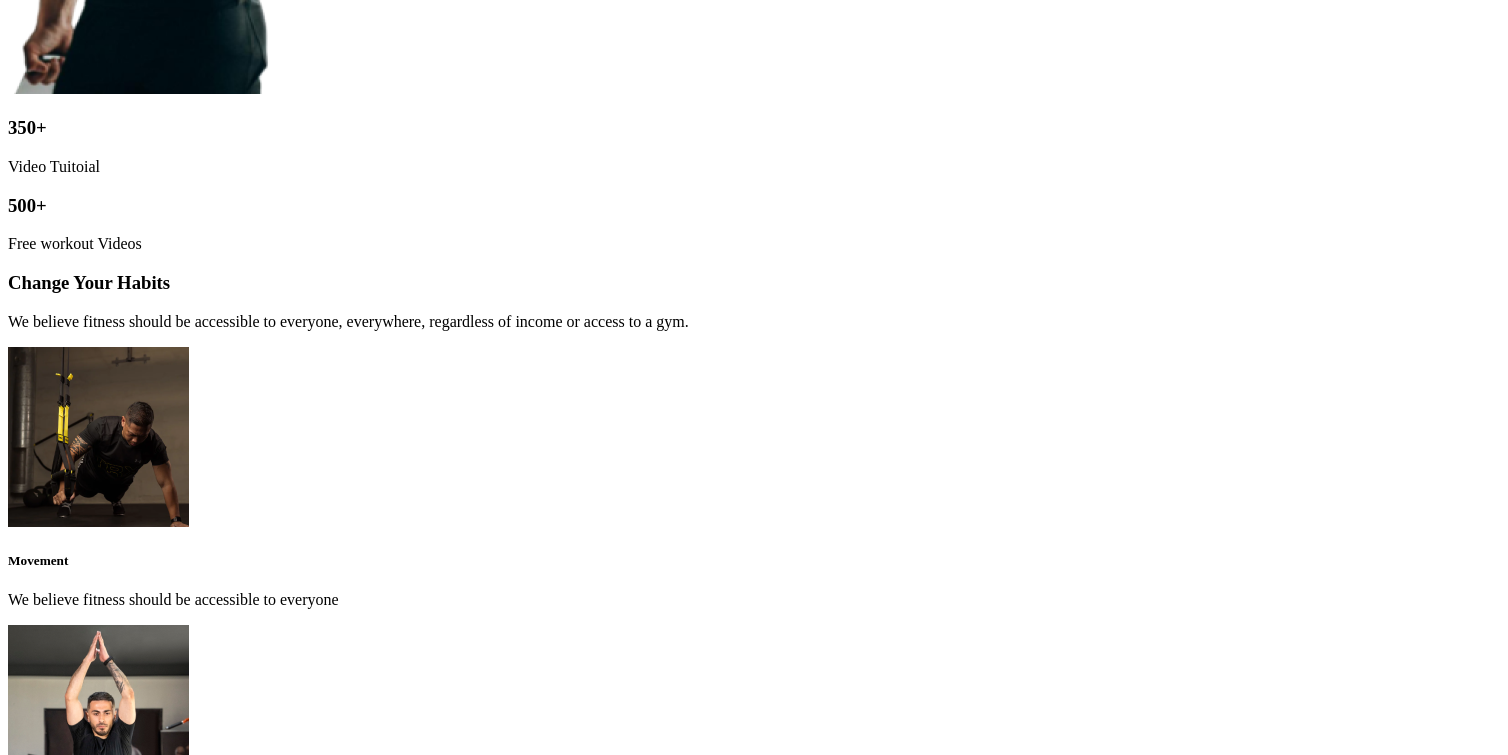
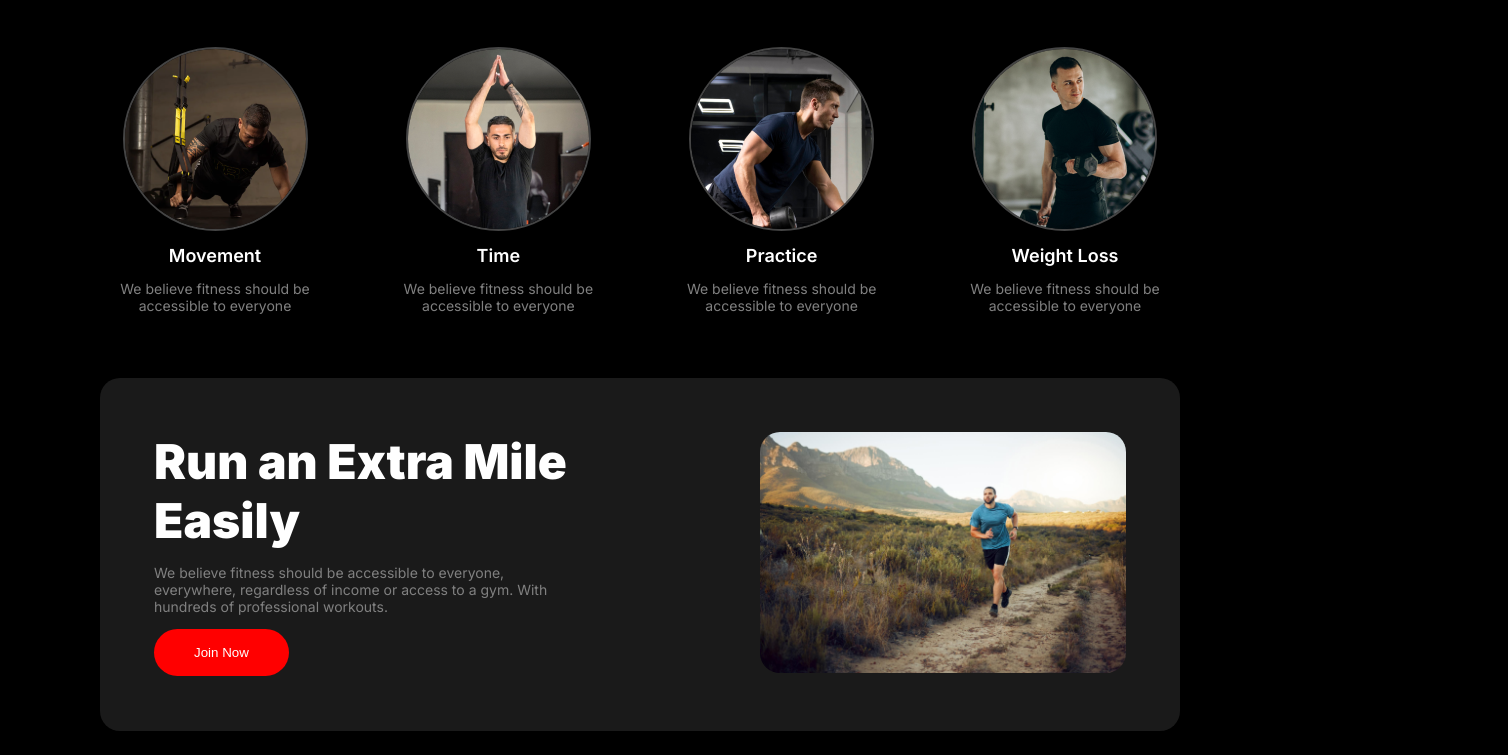
Before and after one commit to Thoryan009/b10a2, a plain HTML site: page index.html in a window 1280 px wide. Shown: the part 774-1529 px from the top of the page, 1508 px wide, since content can reach past the window. Drawn offline with Linux system fonts and the light colour scheme; the site is published under a folder, as on GitHub Pages, so addresses that start at the root find nothing; a web font is replaced by a local one.

Commit message:
checking commit2

```diff
--- a/index.html
+++ b/index.html
@@ -22,8 +22,8 @@
 
     <!-- css styles -->
 
-    <link rel="stylesheet" href="/css/style.css">
-    <link rel="stylesheet" href="/css/responsive.css">
+    <link rel="stylesheet" href="./css/style.css">
+    <link rel="stylesheet" href="./css/responsive.css">
 </head>
 
 <body>
```
